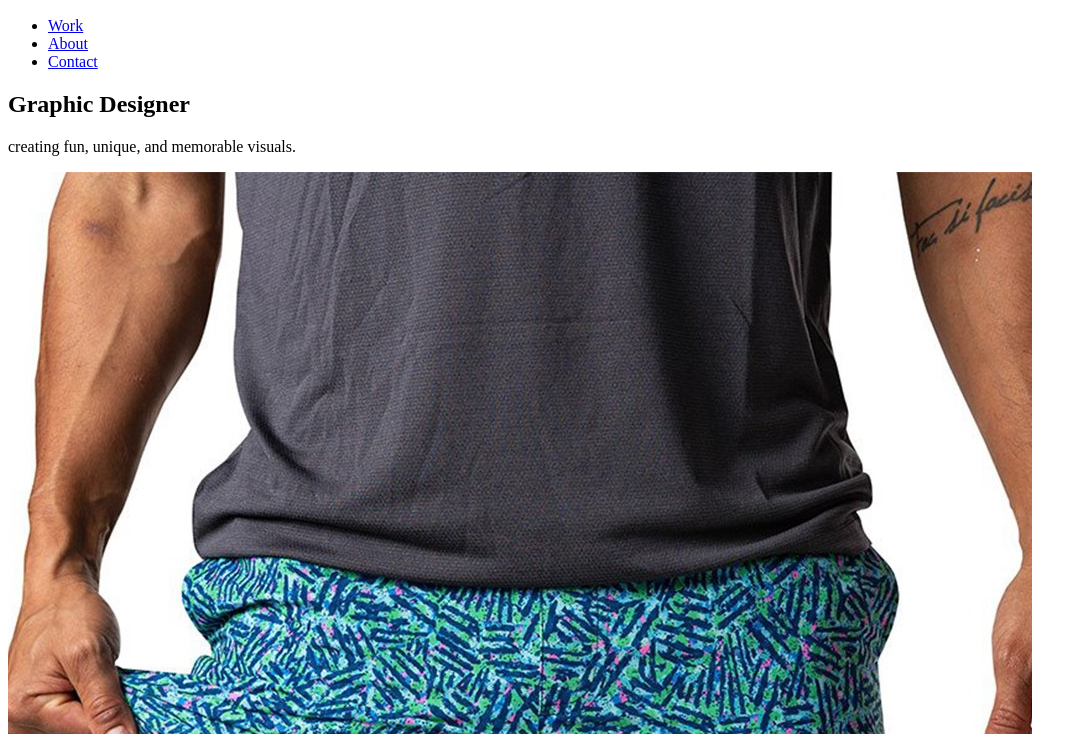
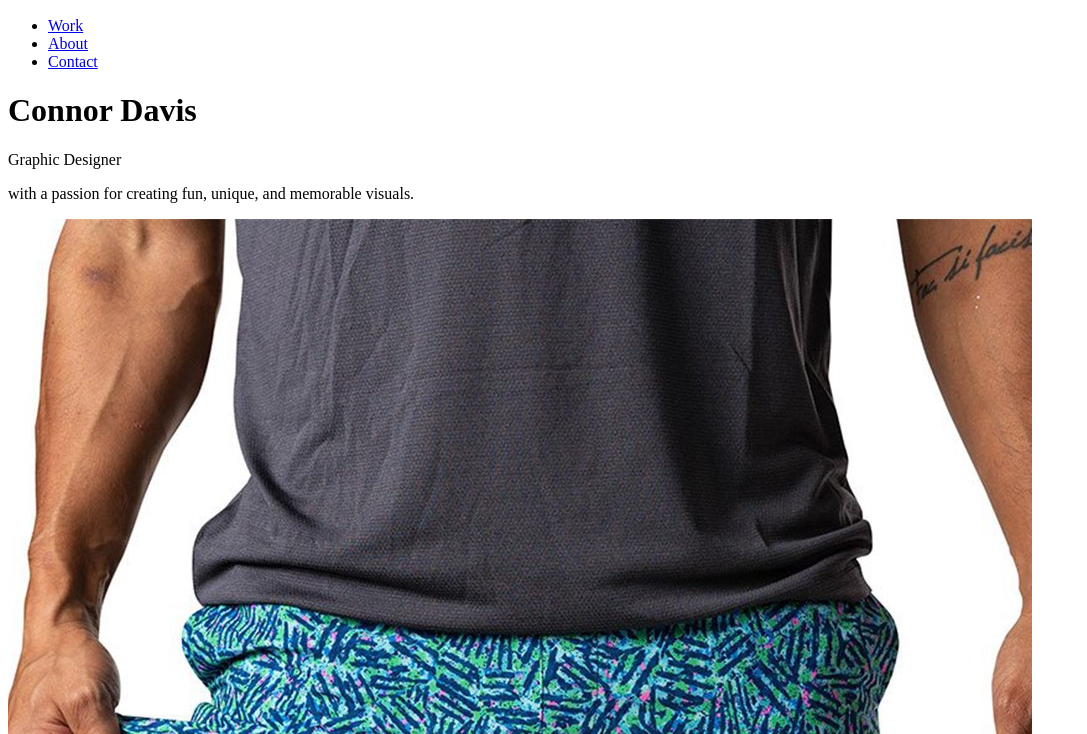
Before and after one commit to cad825/Portfolio-Site, a plain HTML site: page index.html in a window 1280 px wide. Shown: the part 66-800 px from the top of the page, without its empty margins (0-1087 px from the left). Drawn offline with Linux system fonts and the light colour scheme.

Commit message:
Revert "Change index page header"
This reverts commit 7be1cba0fa5ff9b9bd08a1c35cf72810c24cac3c.

```diff
--- a/index.html
+++ b/index.html
@@ -25,8 +25,8 @@
   <!-- For the hero section -->
   <div>
     <div></div>
-    <h2>Graphic Designer</h2>
-    <p>creating fun, unique, and memorable visuals.
+    <h1>Connor Davis</h1><span>Graphic Designer</span>
+    <p>with a passion for creating fun, unique, and memorable visuals.
     </p>
   </div>
 
```
